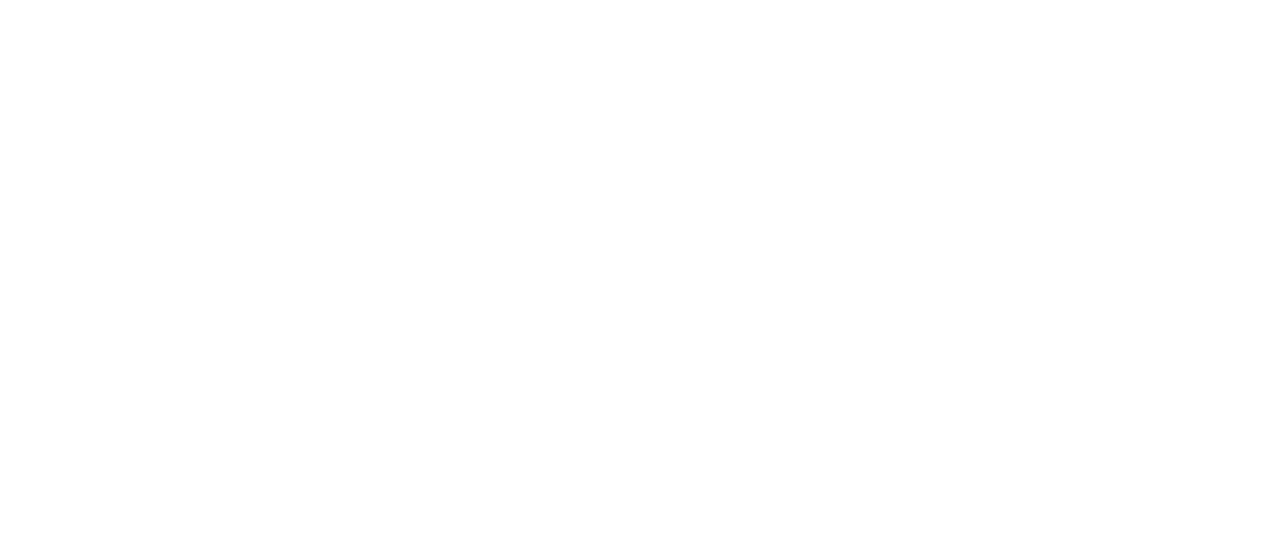
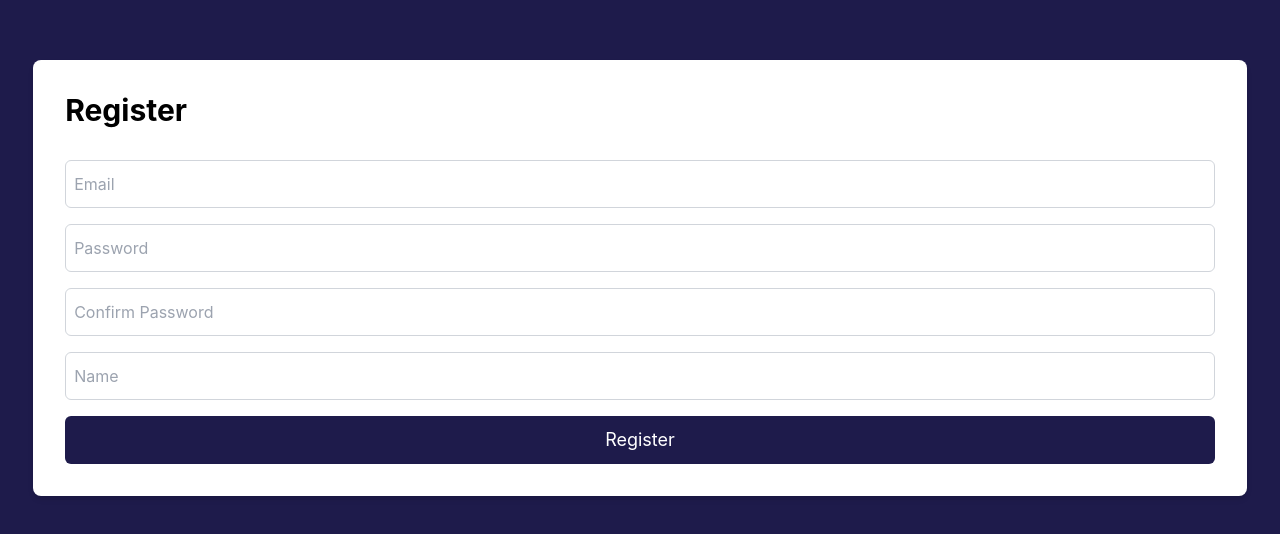
Before and after one commit to new-wave-thug-life/exhibition-tracker-client, a React (Vite) app: page /register in a window 1280 px wide. Before the commit this address had no page. Shown: the part 122-656 px from the top of the page. Built offline with nearby package versions, Linux system fonts and the light colour scheme; a web font is replaced by a local one.

Commit message:
회원가입 페이지 구현

```diff
--- /dev/null
+++ b/src/pages/Register.tsx
@@ -0,0 +1,63 @@
+import React, { useState } from "react";
+import Input from "../components/Input";
+import Button from "../components/Button";
+
+const Register: React.FC = () => {
+    const [email, setEmail] = useState("");
+    const [password, setPassword] = useState("");
+    const [confirmPassword, setConfirmPassword] = useState("");
+    const [name, setName] = useState("");
+    const [error, setError] = useState("");
+
+    const validateEmail = (email: string) => {
+        const re = /^[^\s@]+@[^\s@]+\.[^\s@]+$/;
+        return re.test(email);
+    };
+
+    const validatePassword = (password: string) => {
+        const re = /^(?=.*\d)(?=.*[a-zA-Z])[a-zA-Z\d]{6,}$/;
+        return re.test(password);
+    };
+
+    const handleSubmit = async (e: React.FormEvent) => {
+        e.preventDefault();
+        setError("");
+
+        if (!validateEmail(email)) {
+            setError("Invalid email format");
+            return;
+        }
+
+        if (!validatePassword(password)) {
+            setError("Password must contain at least 6 characters with at least one letter and one number");
+            return;
+        }
+
+        if (password !== confirmPassword) {
+            setError("Passwords do not match");
+            return;
+        }
+
+        // 여기에 fetch 로직 추가
+
+        console.log("Form submitted:", { email, password, name });
+    };
+
+    return (
+        <div className="flex items-center justify-center min-h-screen bg-indigo-950">
+            <div className="p-8 bg-white rounded-lg shadow-md">
+                <h2 className="mb-8 text-3xl font-bold">Register</h2>
+                <Input type="email" placeholder="Email" value={email} onChange={(e) => setEmail(e.target.value)} className="w-full h-12 mb-4" />
+                <Input type="password" placeholder="Password" value={password} onChange={(e) => setPassword(e.target.value)} className="w-full h-12 mb-4" />
+                <Input type="password" placeholder="Confirm Password" value={confirmPassword} onChange={(e) => setConfirmPassword(e.target.value)} className="w-full h-12 mb-4" />
+                <Input type="text" placeholder="Name" value={name} onChange={(e) => setName(e.target.value)} className="w-full h-12 mb-4" />
+                {error && <p className="mb-4 text-red-500">{error}</p>}
+                <Button onClick={handleSubmit} className="w-full h-12 text-lg">
+                    Register
+                </Button>
+            </div>
+        </div>
+    );
+};
+
+export default Register;
--- a/src/routes/index.tsx
+++ b/src/routes/index.tsx
@@ -5,6 +5,7 @@
 import Connect from "../pages/Connect";
 import Test from "../pages/Test";
 import Login from "../pages/Login";
+import Register from "../pages/Register"; // 회원가입 페이지 추가
 
 export default function MainRoutes() {
     return (
@@ -15,7 +16,7 @@
             </Route>
             <Route path="/test" element={<Test />} />
             <Route path="/login" element={<Login />} />
-            <Route path="/" element={<Main />} />
+            <Route path="/register" element={<Register />} /> {/* 회원가입 페이지 라우팅 추가 */}
         </Routes>
     );
 }
```
